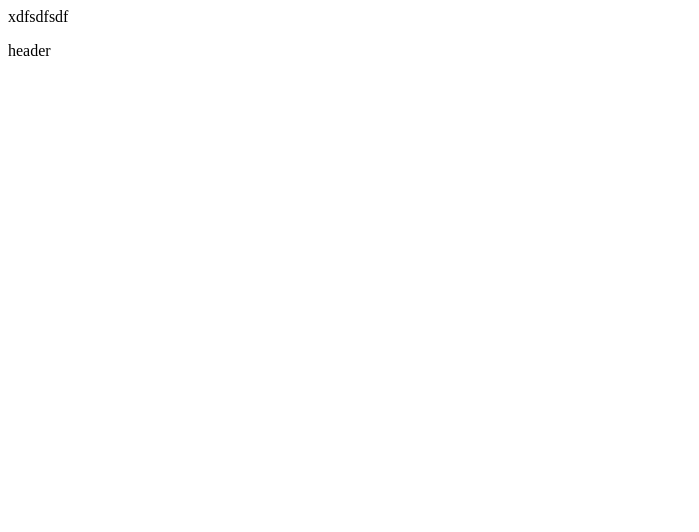
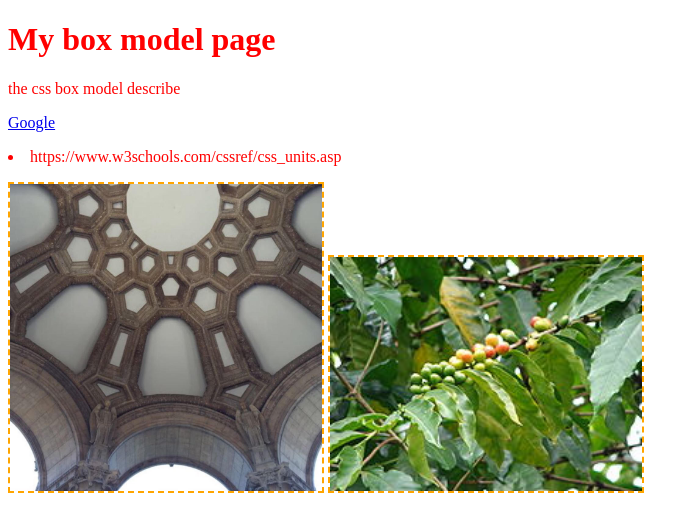
Before and after one commit to github-tommy/box-model-demo, a plain HTML site: page index.html in a window 1280 px wide. Shown: the whole page, without its empty margins (0-699 px from the left). Drawn offline with Linux system fonts and the light colour scheme.

Commit message:
Added pic and border format

```diff
--- a/index.html
+++ b/index.html
@@ -1,6 +1,31 @@
-<p>
-    xdfsdfsdf
-</p>
-<h>
-     header
-</h>
+<!DOCTYPE html>
+<html lang=EN>
+   <head>
+      <meta charset="UTF-8">
+      <title>Learning CSS</title>
+      <style> body {
+         color: red;
+       }
+       img {
+         border: 2px dashed orange;
+         width: 25%;
+       }
+       *{
+         box-sizing: border-box;
+       }
+
+      </style>
+   </head>
+   <body>
+       <h1>My box model page</h1>
+       <p>
+           the css box model describe
+       </P>
+       <p><a href="https://www.google.com/" >Google</a></p>
+          <li>https://www.w3schools.com/cssref/css_units.asp</li>
+          <p>
+          <img src="pic1.jpg" alt="Pic1" width="500px">
+          <img src="arabica.jpg" alt="arabica" width="500px">
+          </P.
+       </body>
+   </html>
```
Also changed, not shown: arabica.jpg (added), pic1.jpg (added).
